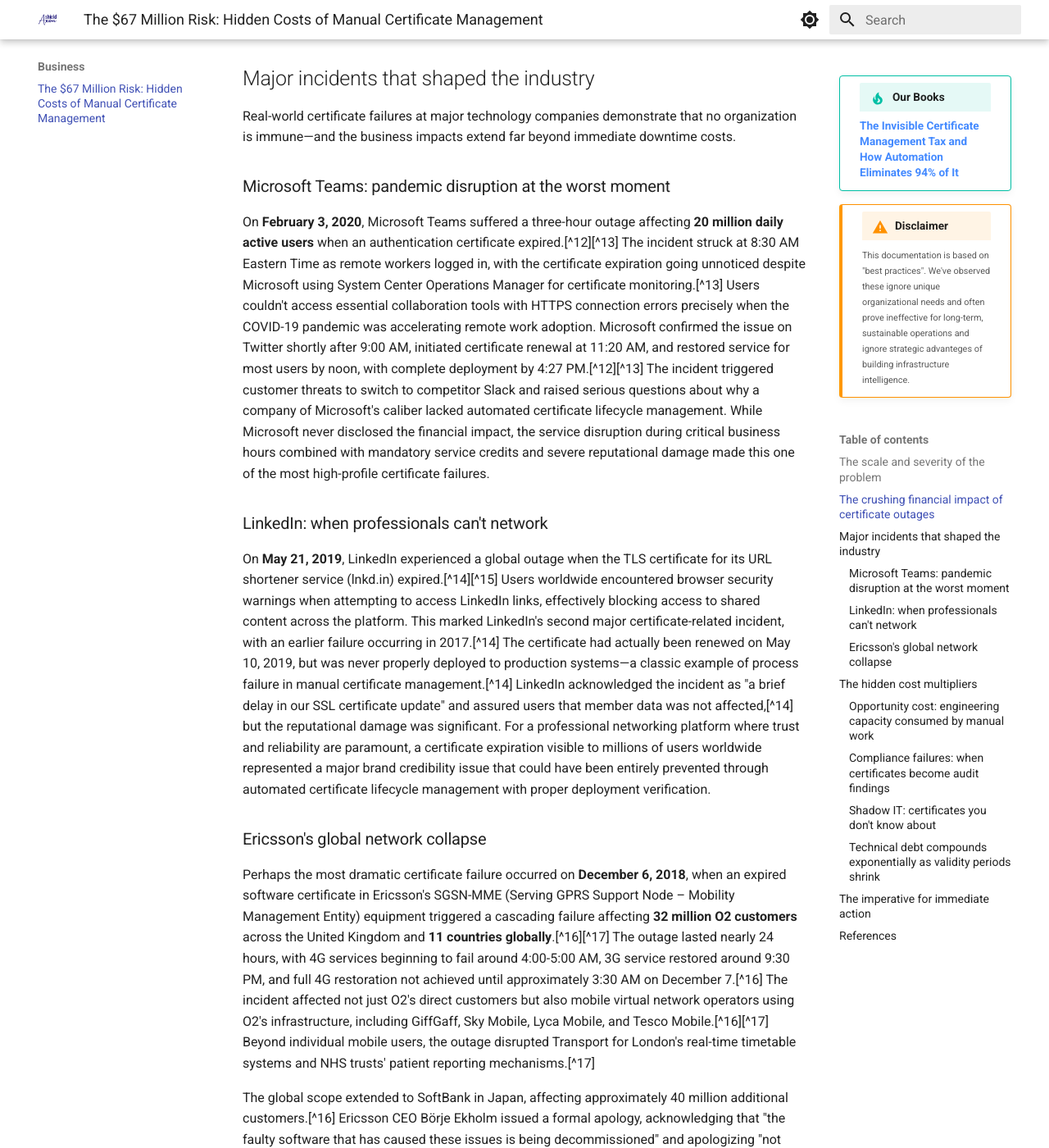
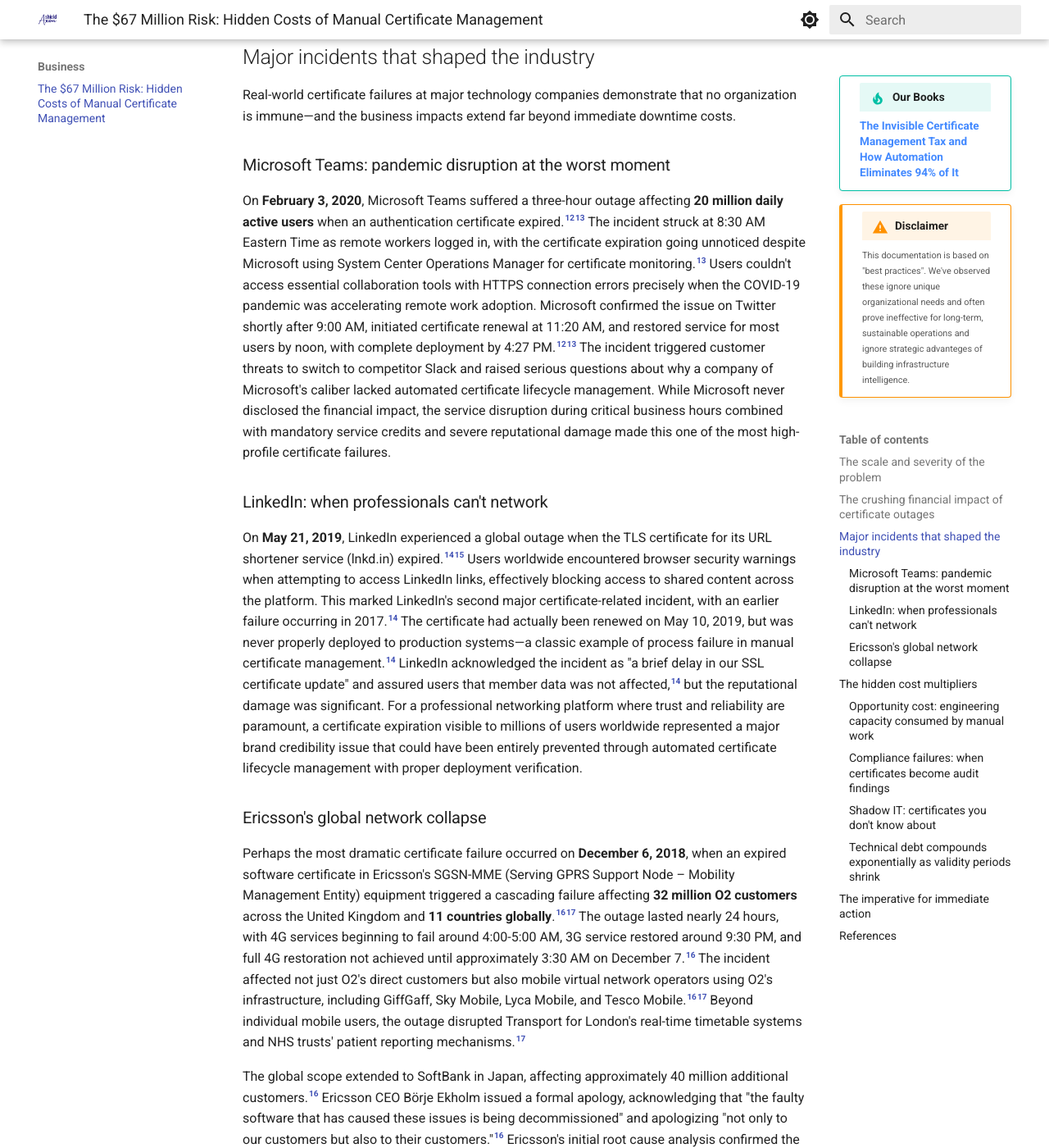
Before and after one commit to Axon-Shield/pki.github.io, an MkDocs documentation site: the page built from docs/business/cost_of_certificate_management.md, in a window 1280 px wide and 1400 px high, scrolled down 2107 px. Shown: the whole window at 82% size. Built offline with MkDocs 1.6.1 and Material for MkDocs 9.7.7, drawn with Linux system fonts in a browser that asks for light colours; some of the changed text lies outside the part shown.

Commit message:
Fix footnote syntax in cost_of_certificate_management.md
- Add missing colons after [^n] to make footnotes render correctly
- Changes [^1] to [^1]: for all 24 references

```diff
--- a/docs/business/cost_of_certificate_management.md
+++ b/docs/business/cost_of_certificate_management.md
@@ -98,50 +98,50 @@
 
 ## References
 
-[^1] Ponemon Institute. (2019, February). *The impact of unsecured digital identities*. Keyfactor. https://info.keyfactor.com/the-impact-of-unsecured-digital-identities-ponemon-report
+[^1]: Ponemon Institute. (2019, February). *The impact of unsecured digital identities*. Keyfactor. https://info.keyfactor.com/the-impact-of-unsecured-digital-identities-ponemon-report
 
-[^2] Keyfactor & Ponemon Institute. (2023, March 21). *2023 State of Machine Identity Management Report*. Keyfactor. https://www.keyfactor.com/state-of-machine-identity-management-2023/
+[^2]: Keyfactor & Ponemon Institute. (2023, March 21). *2023 State of Machine Identity Management Report*. Keyfactor. https://www.keyfactor.com/state-of-machine-identity-management-2023/
 
-[^3] ActiveState. (2025, March 6). *The 2025 State of Vulnerability Management & Remediation Report*. https://www.activestate.com/resources/white-papers/the-2025-state-of-vulnerability-management-and-remediation-report/
+[^3]: ActiveState. (2025, March 6). *The 2025 State of Vulnerability Management & Remediation Report*. https://www.activestate.com/resources/white-papers/the-2025-state-of-vulnerability-management-and-remediation-report/
 
-[^4] BetterCloud. (2022, November 16). *2023 State of SaaSOps* [Research report]. https://www.bettercloud.com/stateofsaasops22/
+[^4]: BetterCloud. (2022, November 16). *2023 State of SaaSOps* [Research report]. https://www.bettercloud.com/stateofsaasops22/
 
-[^5] CA/Browser Forum. (2025, April 11). *Ballot SC-081v3: Introduce schedule of reducing validity and data reuse periods*. https://cabforum.org/2025/04/11/ballot-sc081v3-introduce-schedule-of-reducing-validity-and-data-reuse-periods/
+[^5]: CA/Browser Forum. (2025, April 11). *Ballot SC-081v3: Introduce schedule of reducing validity and data reuse periods*. https://cabforum.org/2025/04/11/ballot-sc081v3-introduce-schedule-of-reducing-validity-and-data-reuse-periods/
 
-[^6] Ponemon Institute. (2022, March). *The state of certificate lifecycle management in global organizations*. AppViewX. https://www.appviewx.com/2022-ponemon-report-the-state-of-certificate-lifecycle-management-in-global-organizations/
+[^6]: Ponemon Institute. (2022, March). *The state of certificate lifecycle management in global organizations*. AppViewX. https://www.appviewx.com/2022-ponemon-report-the-state-of-certificate-lifecycle-management-in-global-organizations/
 
-[^7] Ponemon Institute & Venafi. (2015). *2015 Cost of Failed Trust Report: When Trust Online Breaks, Businesses Lose Customers*. Venafi. https://venafi.com/news-center/press-release/new-ponemon-report-reveals-businesses-are-losing-customers-due-to/
+[^7]: Ponemon Institute & Venafi. (2015). *2015 Cost of Failed Trust Report: When Trust Online Breaks, Businesses Lose Customers*. Venafi. https://venafi.com/news-center/press-release/new-ponemon-report-reveals-businesses-are-losing-customers-due-to/
 
-[^8] Lerner, A. (2014, July 16). The cost of downtime. *Gartner Blog*. https://blogs.gartner.com/andrew-lerner/2014/07/16/the-cost-of-downtime/
+[^8]: Lerner, A. (2014, July 16). The cost of downtime. *Gartner Blog*. https://blogs.gartner.com/andrew-lerner/2014/07/16/the-cost-of-downtime/
 
-[^9] Ponemon Institute. (2016). *2016 cost of data center outages*. Ponemon Institute LLC. https://www.ponemon.org/research/ponemon-library/security/2016-cost-of-data-center-outages.html
+[^9]: Ponemon Institute. (2016). *2016 cost of data center outages*. Ponemon Institute LLC. https://www.ponemon.org/research/ponemon-library/security/2016-cost-of-data-center-outages.html
 
-[^10] Lawrence, A., Bizo, D., Judge, P., O'Brien, J., Davis, J., Smolaks, M., Williams-George, J., Weinschenk, R., & Donnellan, D. (2024, July). *Uptime Institute Global Data Center Survey 2024* (Keynote Report 146M). Uptime Institute. https://uptimeinstitute.com/resources/research-and-reports/uptime-institute-global-data-center-survey-results-2024
+[^10]: Lawrence, A., Bizo, D., Judge, P., O'Brien, J., Davis, J., Smolaks, M., Williams-George, J., Weinschenk, R., & Donnellan, D. (2024, July). *Uptime Institute Global Data Center Survey 2024* (Keynote Report 146M). Uptime Institute. https://uptimeinstitute.com/resources/research-and-reports/uptime-institute-global-data-center-survey-results-2024
 
-[^11] Lawrence, A., & Simon, L. (2023, March). *Annual outages analysis 2023: The causes and impacts of IT and data center outages* (Keynote Report 92M). Uptime Institute. https://uptimeinstitute.com/resources/research-and-reports/annual-outage-analysis-2023
+[^11]: Lawrence, A., & Simon, L. (2023, March). *Annual outages analysis 2023: The causes and impacts of IT and data center outages* (Keynote Report 92M). Uptime Institute. https://uptimeinstitute.com/resources/research-and-reports/annual-outage-analysis-2023
 
-[^12] Lardinois, F. (2020, February 3). Microsoft Teams has been down this morning. *TechCrunch*. https://techcrunch.com/2020/02/03/microsoft-teams-has-been-down-this-morning/
+[^12]: Lardinois, F. (2020, February 3). Microsoft Teams has been down this morning. *TechCrunch*. https://techcrunch.com/2020/02/03/microsoft-teams-has-been-down-this-morning/
 
-[^13] Redmond, T. (2020, February 10). Teams certificate outage causes Office 365 tenants concern. *Petri IT Knowledgebase*. https://petri.com/allabout-teams-outage-3feb/
+[^13]: Redmond, T. (2020, February 10). Teams certificate outage causes Office 365 tenants concern. *Petri IT Knowledgebase*. https://petri.com/allabout-teams-outage-3feb/
 
-[^14] Infosecurity Magazine. (2019, May 22). LinkedIn admits a delay in renewing TLS cert. https://www.infosecurity-magazine.com/news/linkedin-admits-a-delay-in-tls-cert-1/
+[^14]: Infosecurity Magazine. (2019, May 22). LinkedIn admits a delay in renewing TLS cert. https://www.infosecurity-magazine.com/news/linkedin-admits-a-delay-in-tls-cert-1/
 
-[^15] Computer Weekly. (2019, May 22). Lapse in LinkedIn security certificate update. https://www.computerweekly.com/news/252463885/Lapse-in-LinkedIn-security-certificate-update
+[^15]: Computer Weekly. (2019, May 22). Lapse in LinkedIn security certificate update. https://www.computerweekly.com/news/252463885/Lapse-in-LinkedIn-security-certificate-update
 
-[^16] Sharwood, S. (2018, December 6). Why millions of Brits' mobile phones were knackered on Thursday: An expired Ericsson software certificate. *The Register*. https://www.theregister.com/2018/12/06/ericsson_o2_telefonica_uk_outage/
+[^16]: Sharwood, S. (2018, December 6). Why millions of Brits' mobile phones were knackered on Thursday: An expired Ericsson software certificate. *The Register*. https://www.theregister.com/2018/12/06/ericsson_o2_telefonica_uk_outage/
 
-[^17] Computer Weekly. (2018, December 7). O2 outage highlights importance of software certificate audits. https://www.computerweekly.com/news/252454067/O2-outage-highlights-importance-of-software-certificate-audits
+[^17]: Computer Weekly. (2018, December 7). O2 outage highlights importance of software certificate audits. https://www.computerweekly.com/news/252454067/O2-outage-highlights-importance-of-software-certificate-audits
 
-[^18] Forrester Consulting. (2024, August). *The Total Economic Impact™ of Sectigo Certificate Manager*. Commissioned by Sectigo. https://www.sectigo.com/forrester-tei-study
+[^18]: Forrester Consulting. (2024, August). *The Total Economic Impact™ of Sectigo Certificate Manager*. Commissioned by Sectigo. https://www.sectigo.com/forrester-tei-study
 
-[^19] IBM Security. (2023). *Cost of a Data Breach Report 2023*. IBM. https://www.ibm.com/reports/data-breach
+[^19]: IBM Security. (2023). *Cost of a Data Breach Report 2023*. IBM. https://www.ibm.com/reports/data-breach
 
-[^20] PCI Security Standards Council. (2022). *Payment Card Industry Data Security Standard (PCI DSS) v4.0*. https://www.pcisecuritystandards.org/
+[^20]: PCI Security Standards Council. (2022). *Payment Card Industry Data Security Standard (PCI DSS) v4.0*. https://www.pcisecuritystandards.org/
 
-[^21] European Parliament and Council. (2016). *General Data Protection Regulation (GDPR)*. Official Journal of the European Union. https://gdpr-info.eu/
+[^21]: European Parliament and Council. (2016). *General Data Protection Regulation (GDPR)*. Official Journal of the European Union. https://gdpr-info.eu/
 
-[^22] American Institute of Certified Public Accountants. (2017). *SOC 2® – SOC for Service Organizations: Trust Services Criteria*. AICPA. https://us.aicpa.org/interestareas/frc/assuranceadvisoryservices/aicpasoc2report
+[^22]: American Institute of Certified Public Accountants. (2017). *SOC 2® – SOC for Service Organizations: Trust Services Criteria*. AICPA. https://us.aicpa.org/interestareas/frc/assuranceadvisoryservices/aicpasoc2report
 
-[^23] Cequence Security. (2022, October 4). *API protection report: Shadow APIs and API abuse explode* [Research report]. https://www.cequence.ai/news/more-than-30-of-all-malicious-attacks-target-shadow-apis/
+[^23]: Cequence Security. (2022, October 4). *API protection report: Shadow APIs and API abuse explode* [Research report]. https://www.cequence.ai/news/more-than-30-of-all-malicious-attacks-target-shadow-apis/
 
-[^24] National Institute of Standards and Technology. (2024, August 13). *Post-quantum cryptography standards* [FIPS 203, 204, 205]. U.S. Department of Commerce. https://csrc.nist.gov/projects/post-quantum-cryptography
+[^24]: National Institute of Standards and Technology. (2024, August 13). *Post-quantum cryptography standards* [FIPS 203, 204, 205]. U.S. Department of Commerce. https://csrc.nist.gov/projects/post-quantum-cryptography
```
